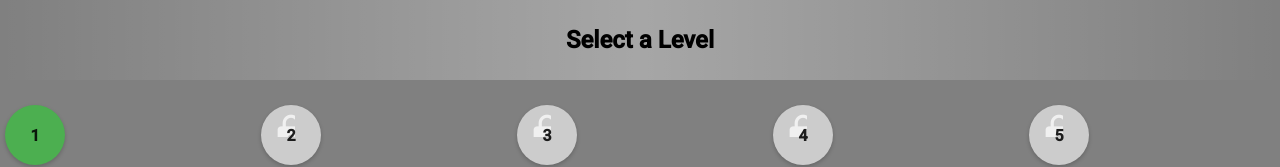
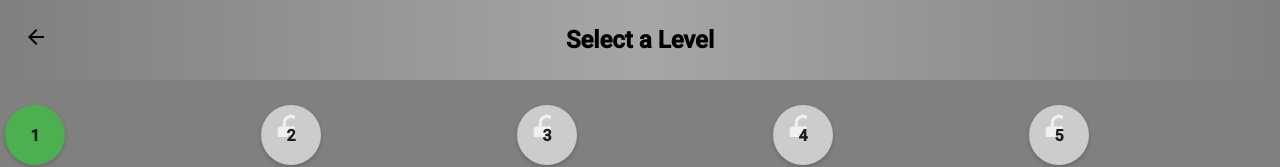
Before and after one commit to wrammm/color-grid, an Angular app: page / in a window 1280 px wide. Both pictures are taken after a click on the button "Get Started!". Shown: the top 167 px of the page. Built offline with nearby package versions, Linux system fonts and the light colour scheme.

Commit message:
Added back navigation

```diff
--- a/src/app/game/game.component.html
+++ b/src/app/game/game.component.html
@@ -1,3 +1,8 @@
+<div class="back-button">
+    <button [routerLink]="['/levels']" mat-mini-fab color="basic" aria-label="Full Screen Mode">
+        <mat-icon>arrow_back</mat-icon>
+    </button>
+</div>
 <div class="game-container">
     <div class="game-header">
         <h2>Level {{currentLevel.level}}</h2>
--- a/src/app/landing-page/landing-page.component.html
+++ b/src/app/landing-page/landing-page.component.html
@@ -12,7 +12,7 @@
       <button mat-raised-button color="primary" (click)="startGame()">Get Started!</button>
     </div>
     <div style="position: absolute; right: 8px; bottom: 8px">
-      <button (click)="toggleFullScreen()" mat-mini-fab color="basic" aria-label="Full Screen Mode">
+      <button (click)="toggleFullScreen()" mat-icon-button color="basic" aria-label="Full Screen Mode">
         <mat-icon>fullscreen</mat-icon>
       </button>
     </div>
--- a/src/app/level-view/level-view.component.html
+++ b/src/app/level-view/level-view.component.html
@@ -1,3 +1,8 @@
+<div class="back-button">
+    <button [routerLink]="['/']" mat-icon-button color="basic" aria-label="Full Screen Mode">
+        <mat-icon>arrow_back</mat-icon>
+    </button>
+</div>
 <div class="level-wrapper">
     <div class="level-header">
         <div class="select-level-text">Select a Level</div>
--- a/src/styles.scss
+++ b/src/styles.scss
@@ -43,3 +43,10 @@ body {
 }
 html, body { height: 100%; }
 body { margin: 0; font-family: Roboto, "Helvetica Neue", sans-serif; }
+
+.back-button {
+  position: absolute;
+  top: 16px;
+  left: 16px;
+  z-index: 2;
+}
```
Also changed, not shown: 5 other files (tests, documents, lock files or other folders).
